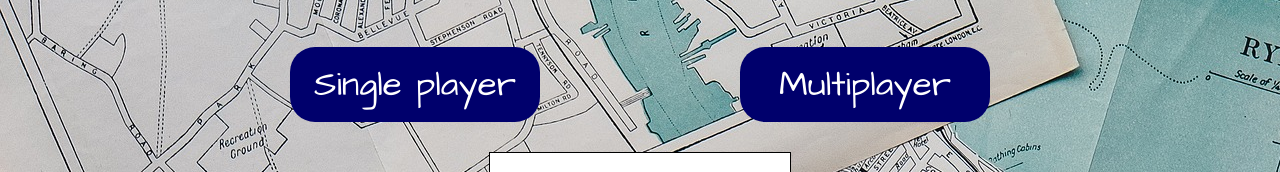
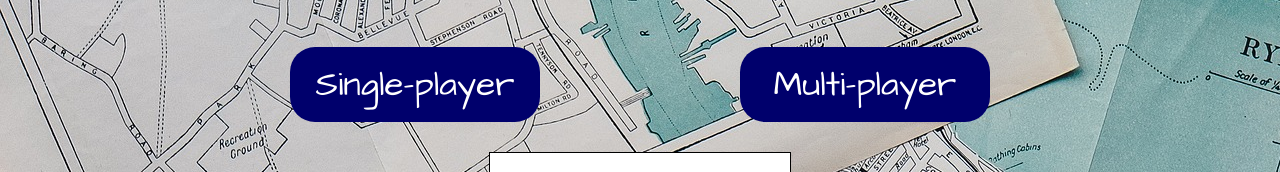
Before and after one commit to razvan0411/SpanzuratoareaGeografie, a plain HTML site: page index.html in a window 1280 px wide. Shown: the part 243-415 px from the top of the page. Drawn offline with Linux system fonts and the light colour scheme.

Commit message:
Update index.html

```diff
--- a/index.html
+++ b/index.html
@@ -17,8 +17,8 @@
             <div style="background-color:rgba(192,192,192,1); font-size: 4em; text-align: center;">Spanzuratoare!</div>
             <div style="background-color:rgba(192,192,192,1); font-size: 3em; text-align: center;">Va rugam sa selectati modulul de joc !</div>
             <div id="buttonContainer">
-                <div id="sp" onclick="sp()">Single player</div>
-                <div id="mp" onclick="mp()">Multiplayer</div>
+                <div id="sp" onclick="sp()">Single-player</div>
+                <div id="mp" onclick="mp()">Multi-player</div>
             </div>
         </div>
         <canvas id="homeHangman" width="300px" height="300px"></canvas>
@@ -37,7 +37,7 @@
                     <div id="challenge" onclick="challenge()">Altele</div>
                 </div>
             </div>
-            <div id="mp1" onclick="mp()">Multiplayer</div>
+            <div id="mp1" onclick="mp()">Multi-player</div>
         </div>
     </div>
     <div id="multiPage">
@@ -56,7 +56,7 @@
                 </p>
                 <div id="submit" onclick="readText()">Confirma!</div>
             </div>
-            <div id="sp1" onclick="sp()">Single player</div>
+            <div id="sp1" onclick="sp()">Single-player</div>
         </div>
     </div>
     <div id="gamePage">
```
